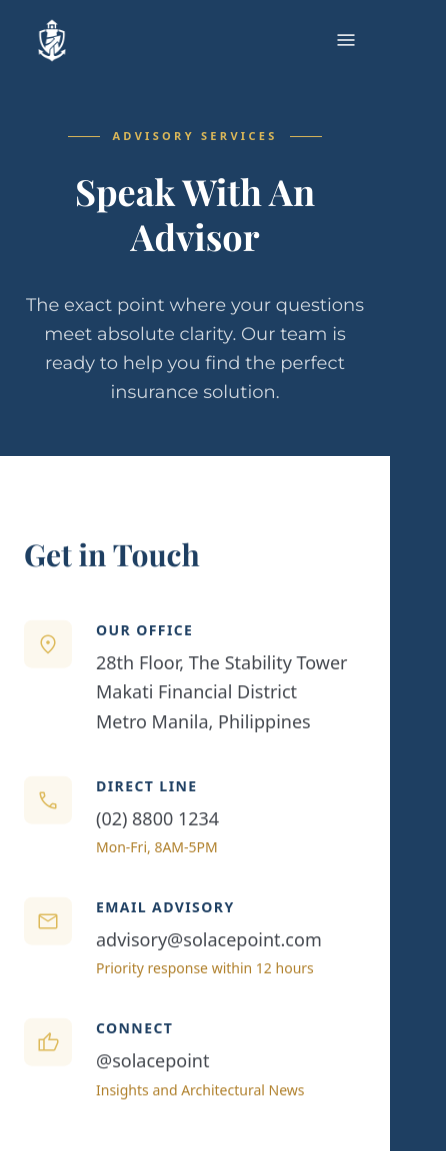
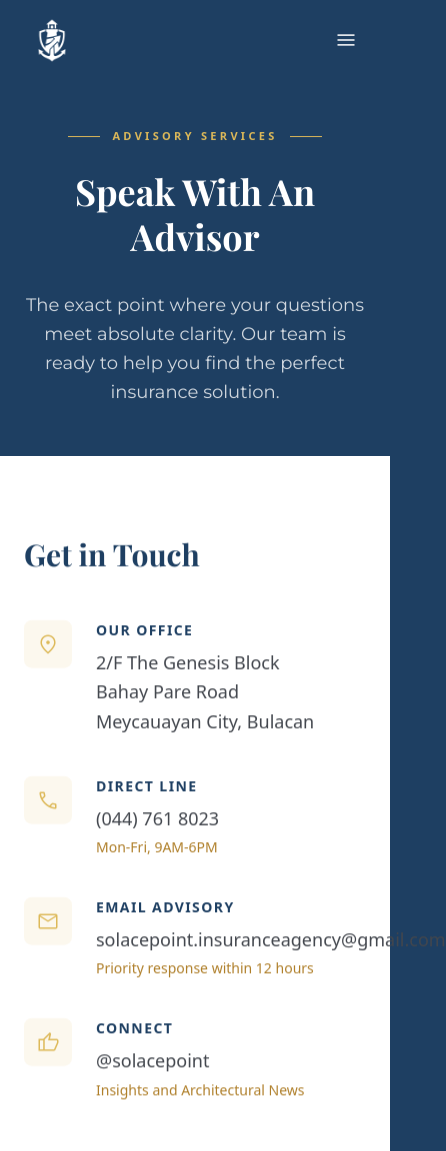
Before and after one commit to brybryson/SolacePoint-WEB, a React (Vite) app: page /SolacePoint/contact in a window 390 px wide. Shown: the top 1151 px of the page, 446 px wide, since content can reach past the window. Built offline with nearby package versions, Linux system fonts and the light colour scheme; a web font is replaced by a local one.

Commit message:
style: update Contact page office address, phone line, and email to match new agency values

```diff
--- a/src/Contact.jsx
+++ b/src/Contact.jsx
@@ -110,9 +110,9 @@
                       <div>
                         <h4 className="font-bold text-sm uppercase tracking-widest text-primary mb-2">Our Office</h4>
                         <p className="text-on-surface-variant leading-relaxed text-lg">
-                          28th Floor, The Stability Tower<br />
-                          Makati Financial District<br />
-                          Metro Manila, Philippines
+                          2/F The Genesis Block<br />
+                          Bahay Pare Road<br />
+                          Meycauayan City, Bulacan
                         </p>
                       </div>
                     </div>
@@ -123,8 +123,8 @@
                       </div>
                       <div>
                         <h4 className="font-bold text-sm uppercase tracking-widest text-primary mb-2">Direct Line</h4>
-                        <p className="text-on-surface-variant leading-relaxed text-lg mb-1">(02) 8800 1234</p>
-                        <p className="text-sm text-tertiary font-medium">Mon-Fri, 8AM-5PM</p>
+                        <p className="text-on-surface-variant leading-relaxed text-lg mb-1">(044) 761 8023</p>
+                        <p className="text-sm text-tertiary font-medium">Mon-Fri, 9AM-6PM</p>
                       </div>
                     </div>
 
@@ -134,7 +134,7 @@
                       </div>
                       <div>
                         <h4 className="font-bold text-sm uppercase tracking-widest text-primary mb-2">Email Advisory</h4>
-                        <p className="text-on-surface-variant leading-relaxed text-lg mb-1">advisory@solacepoint.com</p>
+                        <p className="text-on-surface-variant leading-relaxed text-lg mb-1">solacepoint.insuranceagency@gmail.com</p>
                         <p className="text-sm text-tertiary font-medium">Priority response within 12 hours</p>
                       </div>
                     </div>
```
